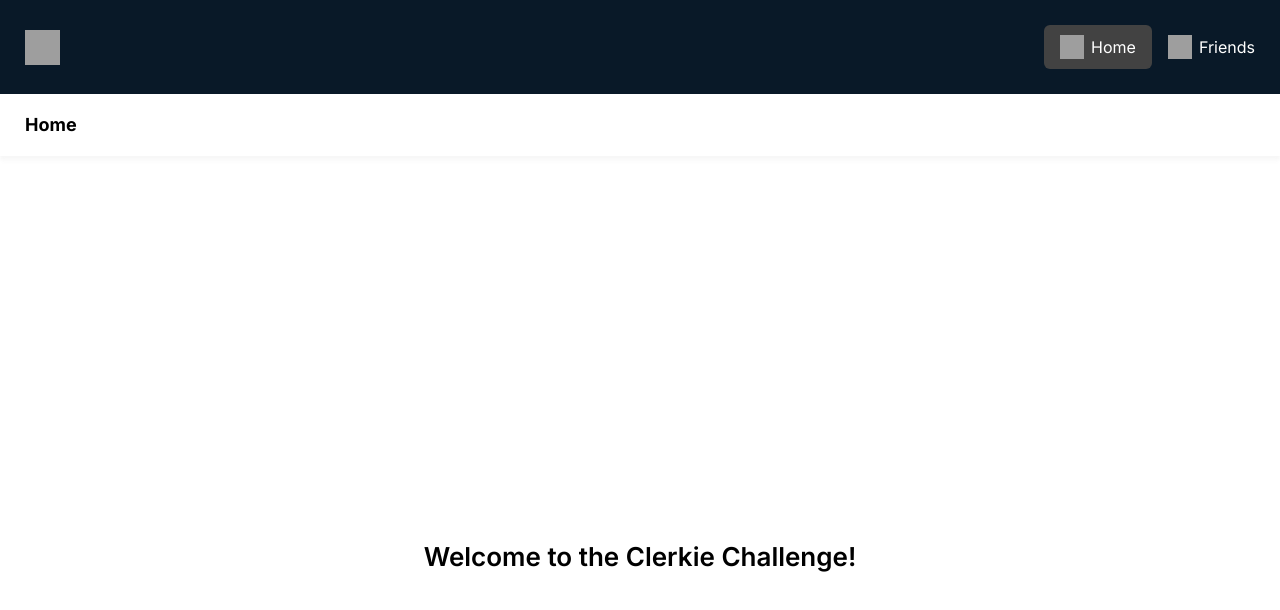
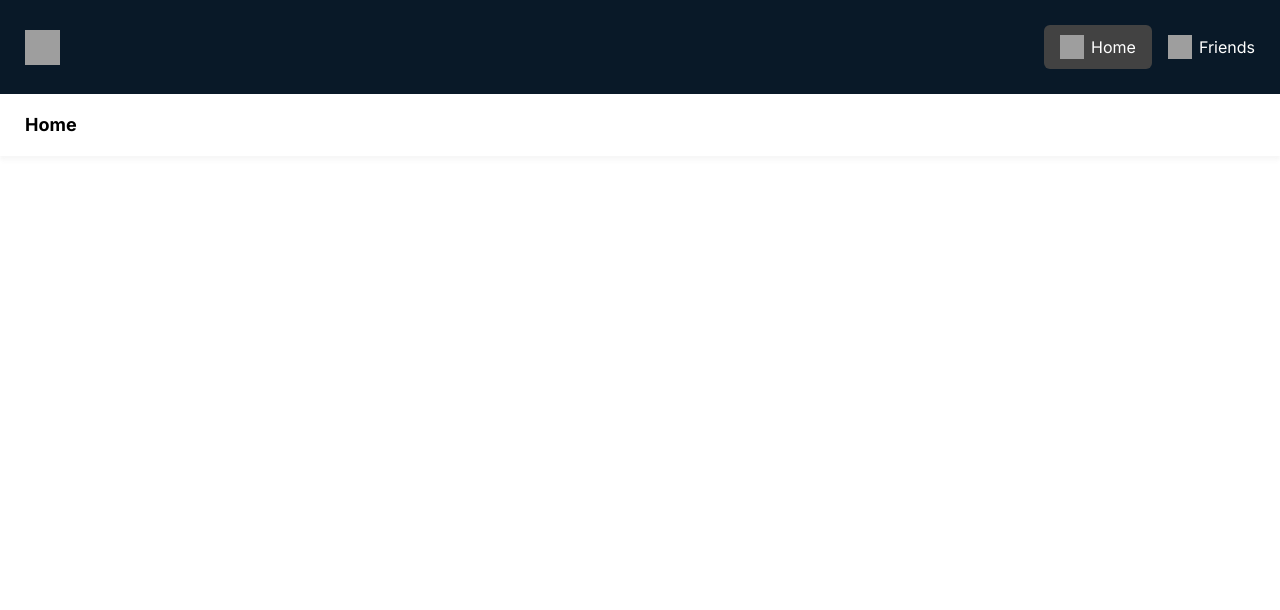
Before and after one commit to kens-visuals/clerkie-challenge, a Next.js app: page / in a window 1280 px wide. Shown: the top 610 px of the page. Built offline with nearby package versions, Linux system fonts and the light colour scheme; grey boxes are pictures that could not be loaded.

Commit message:
rename page and layout, add typewriter animation

```diff
--- a/app/page.module.css
+++ b/app/page.module.css
@@ -14,17 +14,38 @@
 }
 
 /* Tablet */
-@media (min-width: 700px) {
+@media (min-width: 768px) {
   .main {
     /* background-color: var(--primary); */
   }
 }
 
-@keyframes rotate {
+@media (min-width: 1024px) {
+  .heading {
+    overflow: hidden;
+    border-right: 0.15em solid var(--dark-blue);
+    white-space: nowrap;
+    margin: 0 auto;
+    letter-spacing: 0.1rem;
+    animation: typing 3.5s steps(40, end), blink-caret 0.75s step-end infinite;
+  }
+}
+
+@keyframes typing {
   from {
-    transform: rotate(360deg);
+    width: 0;
   }
   to {
-    transform: rotate(0deg);
+    width: 42%;
   }
 }
+
+@keyframes blink-caret {
+  from,
+  to {
+    border-color: transparent;
+  }
+  50% {
+    border-color: var(--dark-blue);
+  }
+}
--- a/package.json
+++ b/package.json
@@ -13,6 +13,7 @@
     "eslint-config-next": "13.4.2",
     "next": "13.4.2",
     "react": "18.2.0",
-    "react-dom": "18.2.0"
+    "react-dom": "18.2.0",
+    "uuid": "^9.0.0"
   }
 }
```
Also changed, not shown: app/layout.jsx (renamed from app/layout.js), app/page.jsx (renamed from app/page.js), 1 other file (tests, documents, lock files or other folders).
